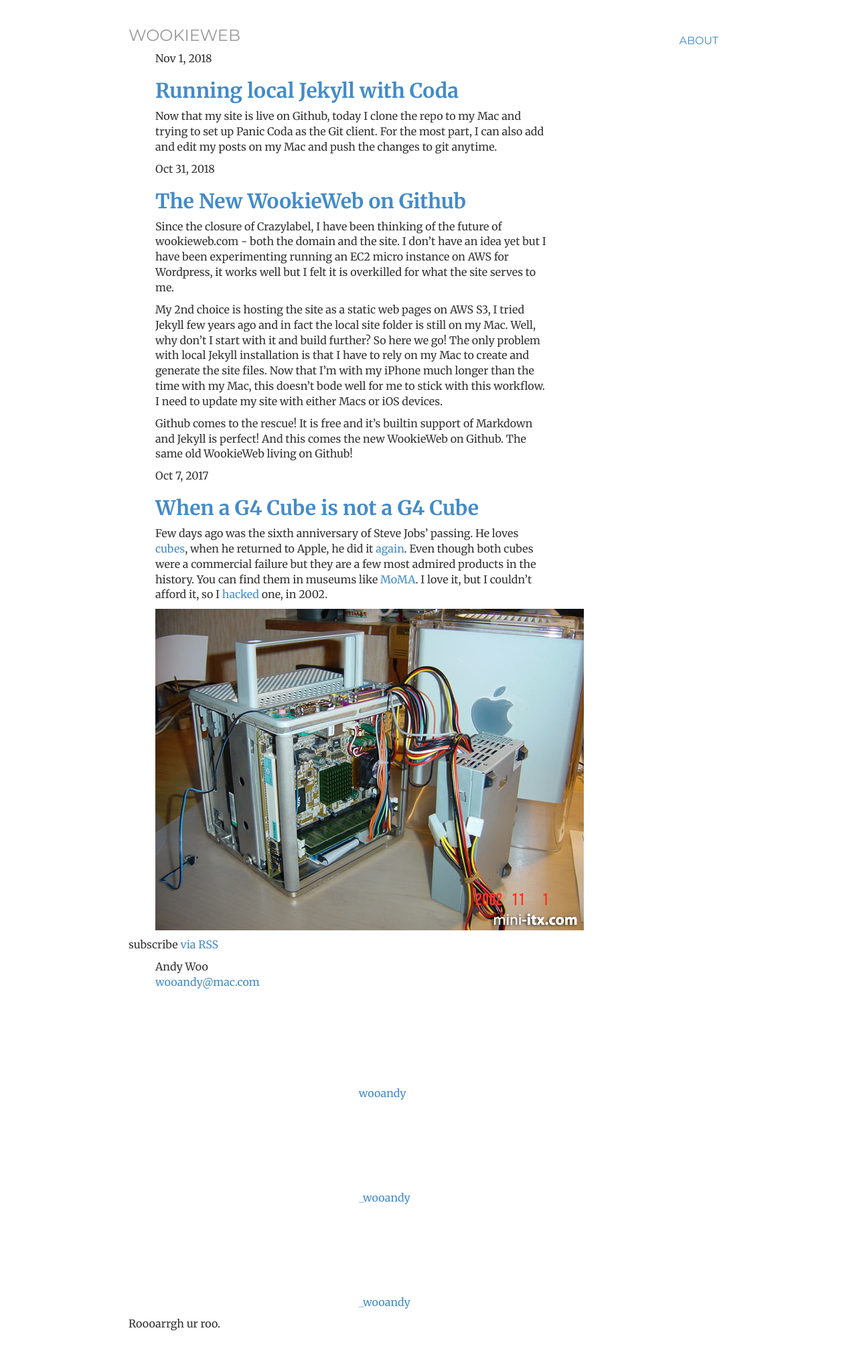
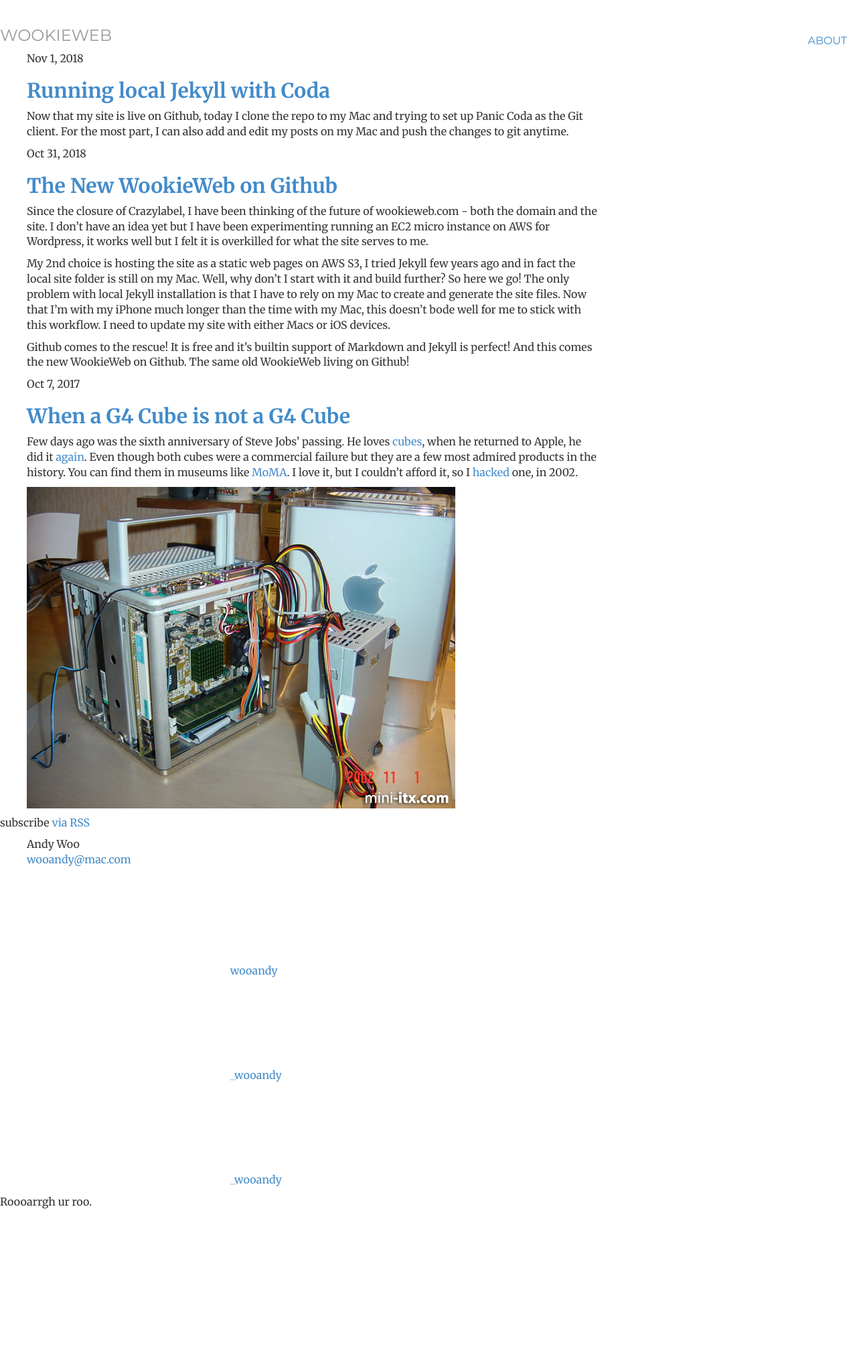
Before and after one commit to wooandy/wooandy.github.io, a Jekyll site: the page built from index.md, in a window 1280 px wide. Shown: the whole page at 67% size. Built offline with Jekyll 4.4.1, drawn with Linux system fonts in a browser that asks for light colours; after the commit the page ends 1855 px from its top, so only the background shows below that.

Commit message:
Fixing CSS issues

```diff
--- a/css/main.css
+++ b/css/main.css
@@ -1,7 +1,7 @@
 @import url(http://fonts.googleapis.com/css?family=Merriweather:300,300italic,400,400italic,700,700italic);
 @import url(http://fonts.googleapis.com/css?family=Montserrat);
 
-body { padding-top: 20px; padding-bottom: 40px; font-family: 'Merriweather', Georgia, Times; font-size: 16px; margin: auto; width: 70%; }
+body { padding-top: 20px; padding-bottom: 40px; font-family: 'Merriweather', Georgia, Times; font-size: 16px; }
 
 h1, h2, h3, h4, h5, h6, .h1, .h2, .h3, .h4, .h5, .h6 { font-family: 'Merriweather', Georgia, Times; font-weight: 700;}
 
```
